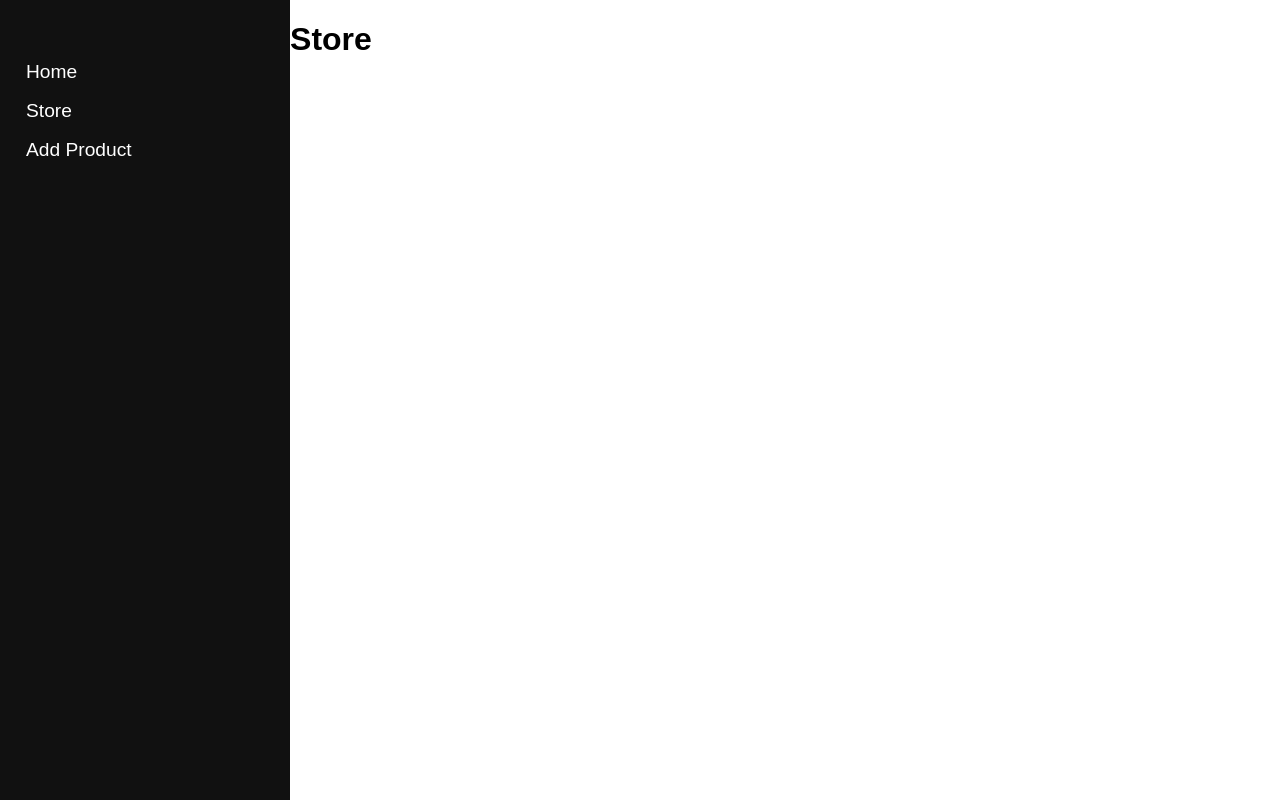
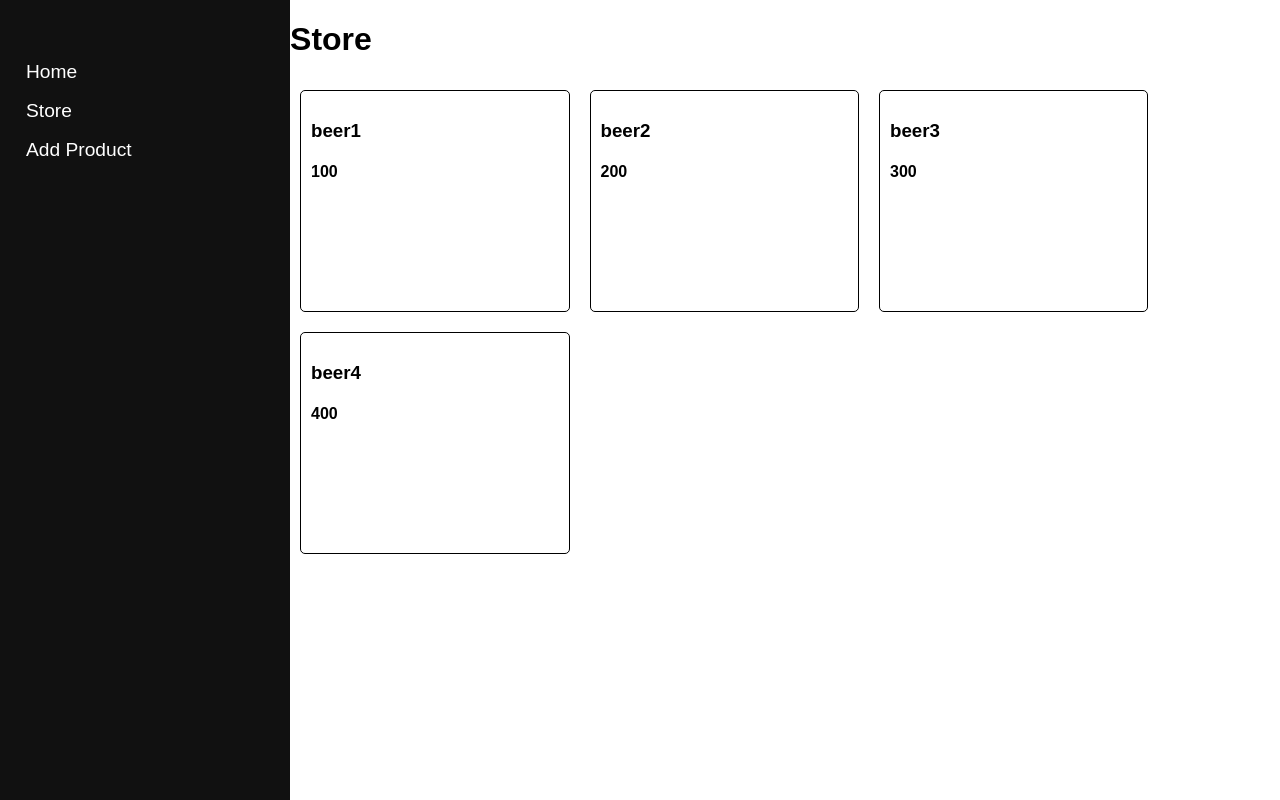
Before and after one commit to Socha17/beerDemo, a React (Create React App) app in the folder beerdemo/: page / in a window 1280 px wide. Both pictures are taken after a click on the button "Store". Built offline with nearby package versions, Linux system fonts and the light colour scheme.

Commit message:
comments

```diff
--- a/beerdemo/src/AddProduct.js
+++ b/beerdemo/src/AddProduct.js
@@ -5,6 +5,24 @@ class AddProduct extends Component {
     return (
       <div>
           <h1>Add Product</h1>
+
+          <section>
+            <form action="">
+              <label for="fname">Name of Beer</label>
+              <input type="text" id="fname" name="firstname" placeholder="Your name.."/>
+
+              <label for="lname">Price</label>
+              <input type="text" id="lname" name="lastname" placeholder="Your last name.."/>
+
+              <label for="country">Type</label>
+              <select id="country" name="country">
+                <option value="australia">Light</option>
+                <option value="canada">Dark</option>
+              </select>
+
+              <input type="submit" value="Submit"/>
+            </form>
+          </section>
       </div>
     );
   }
--- a/beerdemo/src/App.css
+++ b/beerdemo/src/App.css
@@ -42,3 +42,44 @@ th {
     background-color: black;
     color: white;
 }
+
+
+input[type=text], select {
+    width: 100%;
+    padding: 12px 20px;
+    margin: 8px 0;
+    display: inline-block;
+    border: 1px solid #ccc;
+    border-radius: 4px;
+    box-sizing: border-box;
+}
+
+input[type=submit] {
+    width: 100%;
+    background-color: black;
+    color: white;
+    padding: 14px 20px;
+    margin: 8px 0;
+    border: none;
+    border-radius: 4px;
+    cursor: pointer;
+}
+
+input[type=submit]:hover {
+    background-color: black;
+}
+
+section {
+  width: 70%;
+  margin: auto;
+}
+
+.beer {
+  height: 200px;
+  width: 25%;
+  border-radius: 5px;
+  border: 1px solid black;
+  display: inline-block;
+  margin: 10px;
+  padding: 10px;
+}
--- a/beerdemo/src/App.js
+++ b/beerdemo/src/App.js
@@ -5,7 +5,7 @@ import Store from './Store.js'
 import AddProduct from './AddProduct.js'
 
 class App extends Component {
-
+  // toggle components
   constructor(props) {
   super(props);
     this.state = {
--- a/beerdemo/src/Dash.js
+++ b/beerdemo/src/Dash.js
@@ -1,12 +1,13 @@
 import React, { Component } from 'react';
 
+// past orders tables
 class Dash extends Component {
   render() {
     return (
       <div>
           <h1>Dash</h1>
           <h2>Past Orders</h2>
-          <section>
+          <article>
             <table>
               <tr>
                 <th>Order Number</th>
@@ -39,7 +40,7 @@ class Dash extends Component {
                 <td>Boneshaker IPA</td>
             </tr>
             </table>
-          </section>
+          </article>
       </div>
     );
   }
--- a/beerdemo/src/Store.js
+++ b/beerdemo/src/Store.js
@@ -1,10 +1,54 @@
 import React, { Component } from 'react';
 
+
+
 class Store extends Component {
+
+
+  // hard coded values
+  constructor(props) {
+  super(props);
+    this.state = {
+        beer: [
+          {
+            id: 1,
+            type: "beer1",
+            price: 100
+          },
+          {
+            id: 2,
+            type: "beer2",
+            price: 200
+          },
+          {
+            id: 3,
+            type: "beer3",
+            price: 300
+          },
+          {
+            id: 4,
+            type: "beer4",
+            price: 400
+          }
+        ]
+    };
+  }
+
+
   render() {
+    let beer = this.state.beer
+    let listItems = beer.map((c, i) =>
+    <div className="beer" key={beer[i].id}>
+      <h3>{beer[i].type}</h3>
+      <h4>{beer[i].price}</h4>
+    </div>
+    );
+
+
     return (
       <div>
           <h1>Store</h1>
+          {listItems}
       </div>
     );
   }
```
